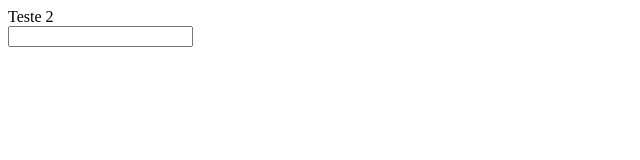
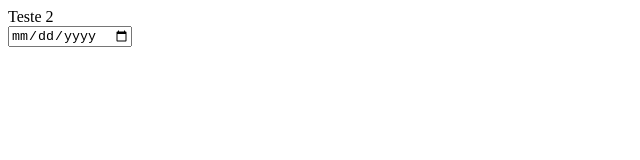
Before and after one commit to JoaoVictorViana/commands-git, a plain HTML site: page index.html in a window 1280 px wide. Shown: the whole page, without its empty margins (0-640 px from the left). Drawn offline with Linux system fonts and the light colour scheme.

Commit message:
adicionado type date

```diff
--- a/index.html
+++ b/index.html
@@ -8,6 +8,6 @@
 </head>
 <body>
     <div>Teste 2</div>
-    <input>
+    <input type="date">
 </body>
 </html>
```
